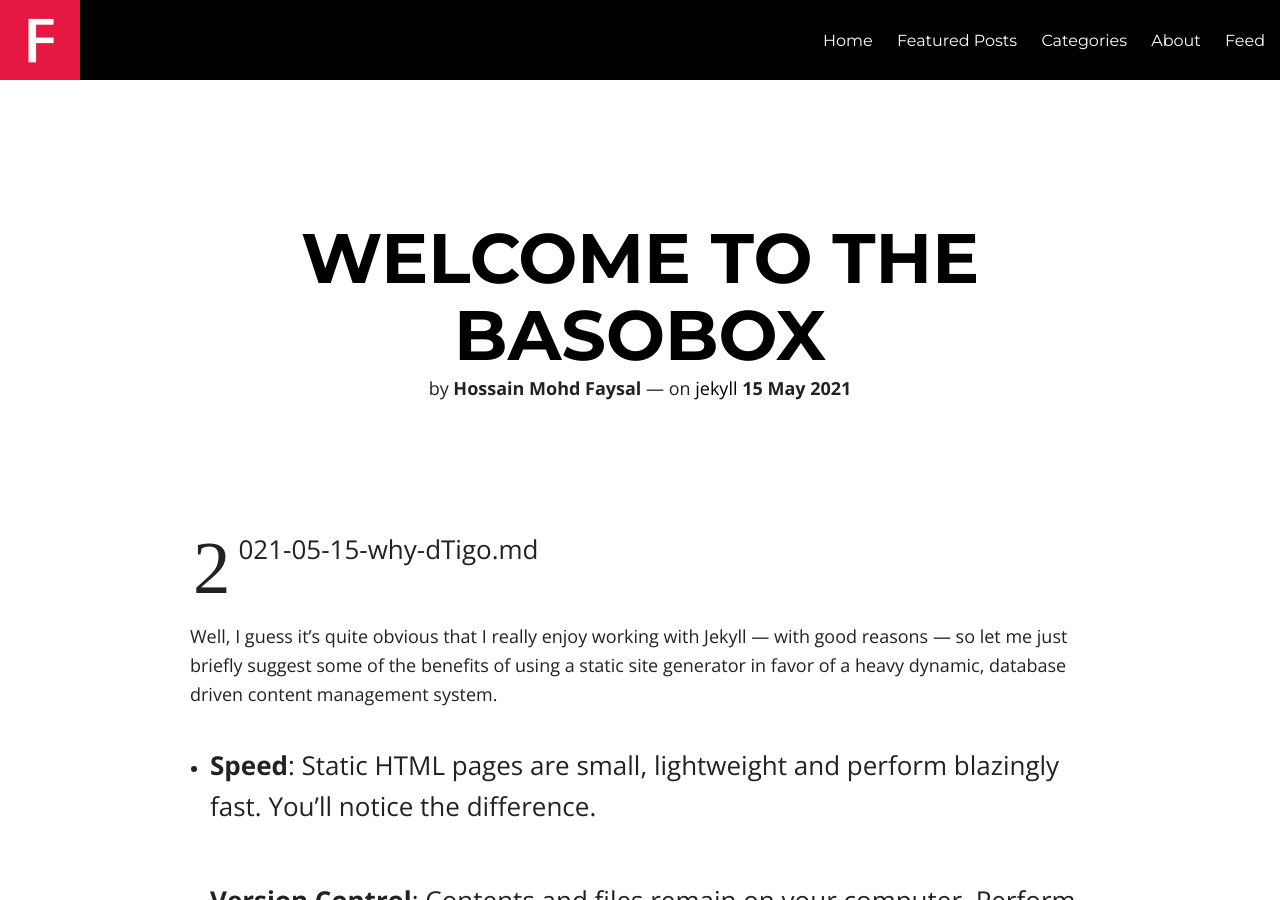
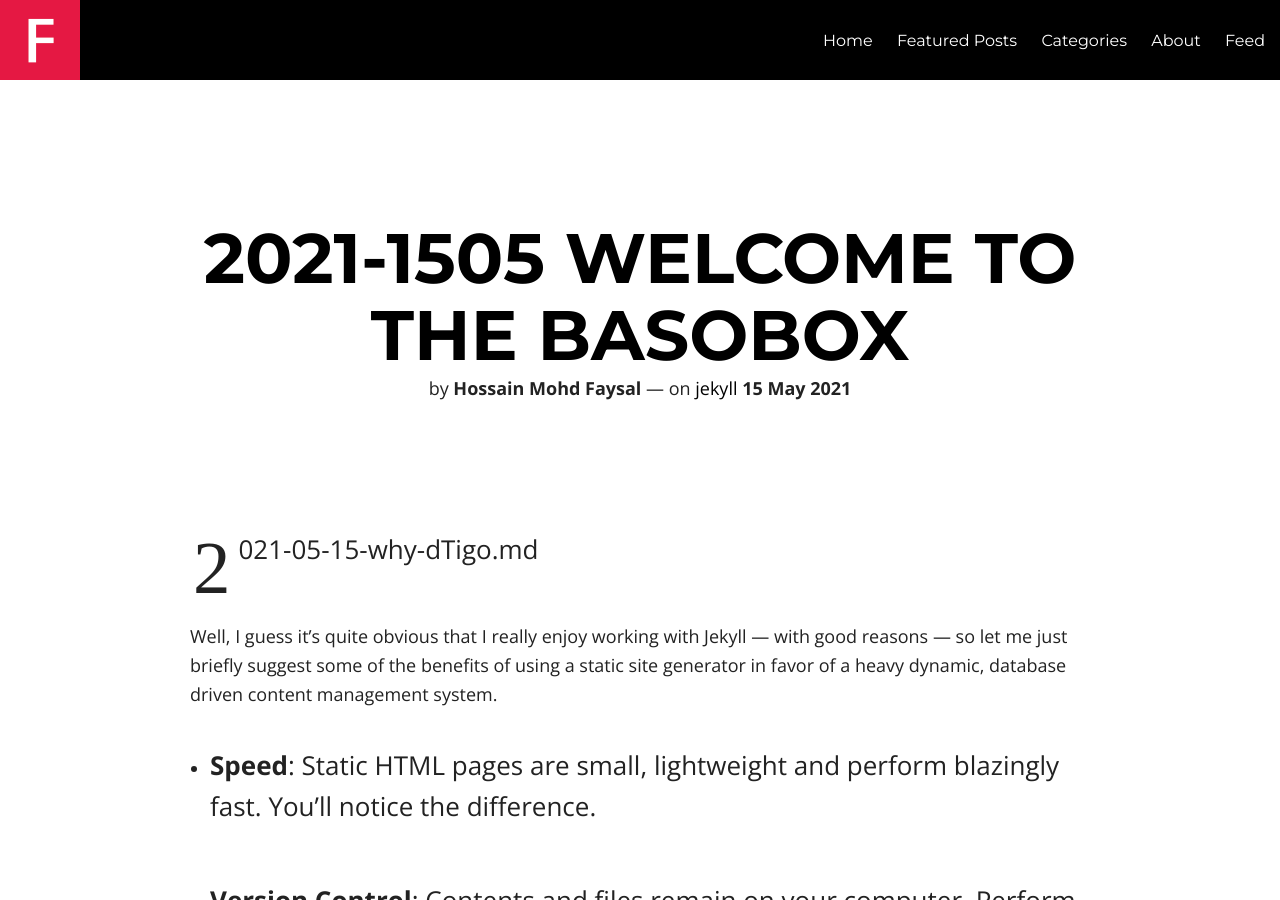
Before and after one commit to basobox/basobox2, a Jekyll site: the page built from _posts/2021-05-15-why-dTigo.md, in a window 1280 px wide and 900 px high. Built offline with Jekyll 4.4.1, drawn with Linux system fonts in a browser that asks for light colours; nearby versions of some CDN libraries; comment, search, counter and statistics services are not loaded.

Commit message:
Update 2021-05-15-why-dTigo.md

```diff
--- a/_posts/2021-05-15-why-dTigo.md
+++ b/_posts/2021-05-15-why-dTigo.md
@@ -1,9 +1,9 @@
 ---
 layout: post
-title: "Welcome to the basobox"
+title: "2021-1505 Welcome to the basobox"
 description:
 headline:
-modified: 2021-1505
+modified: 2021-05-15
 category: webdevelopment
 tags: [jekyll]
 imagefeature:
```
